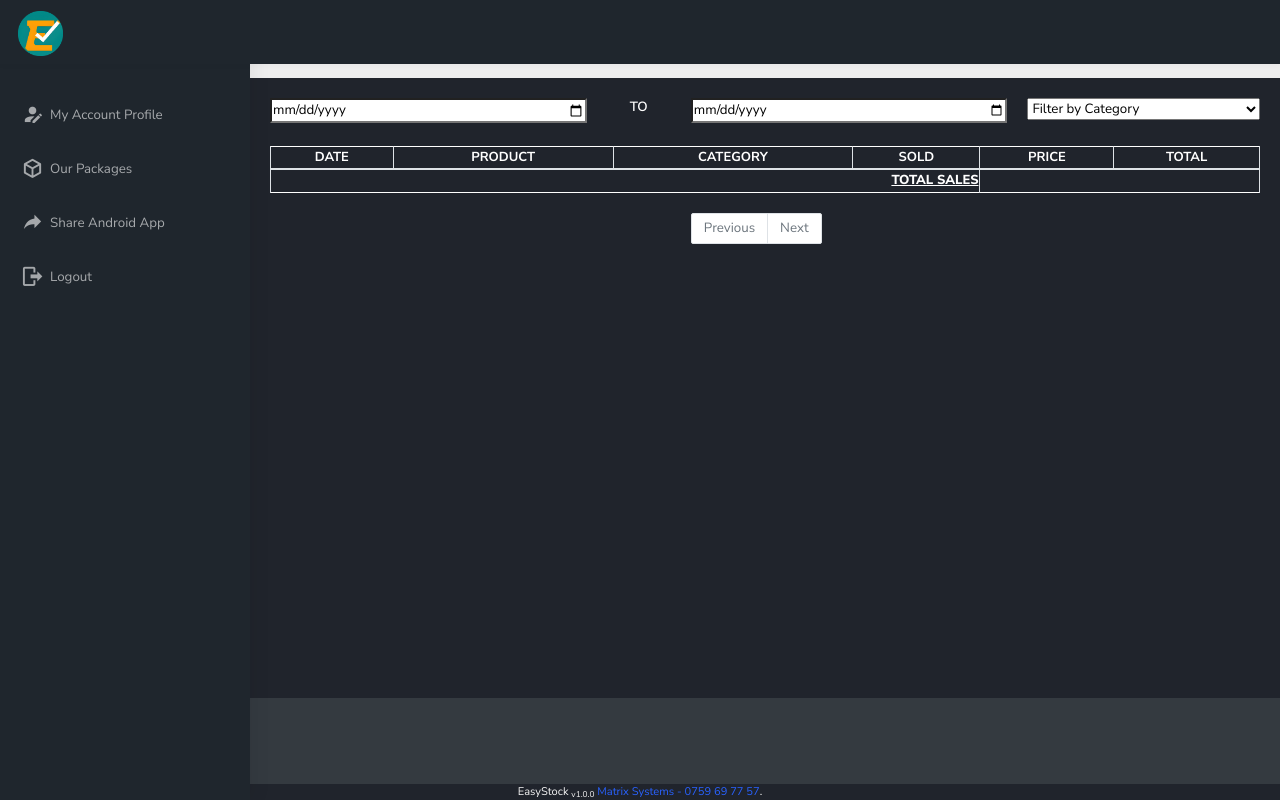
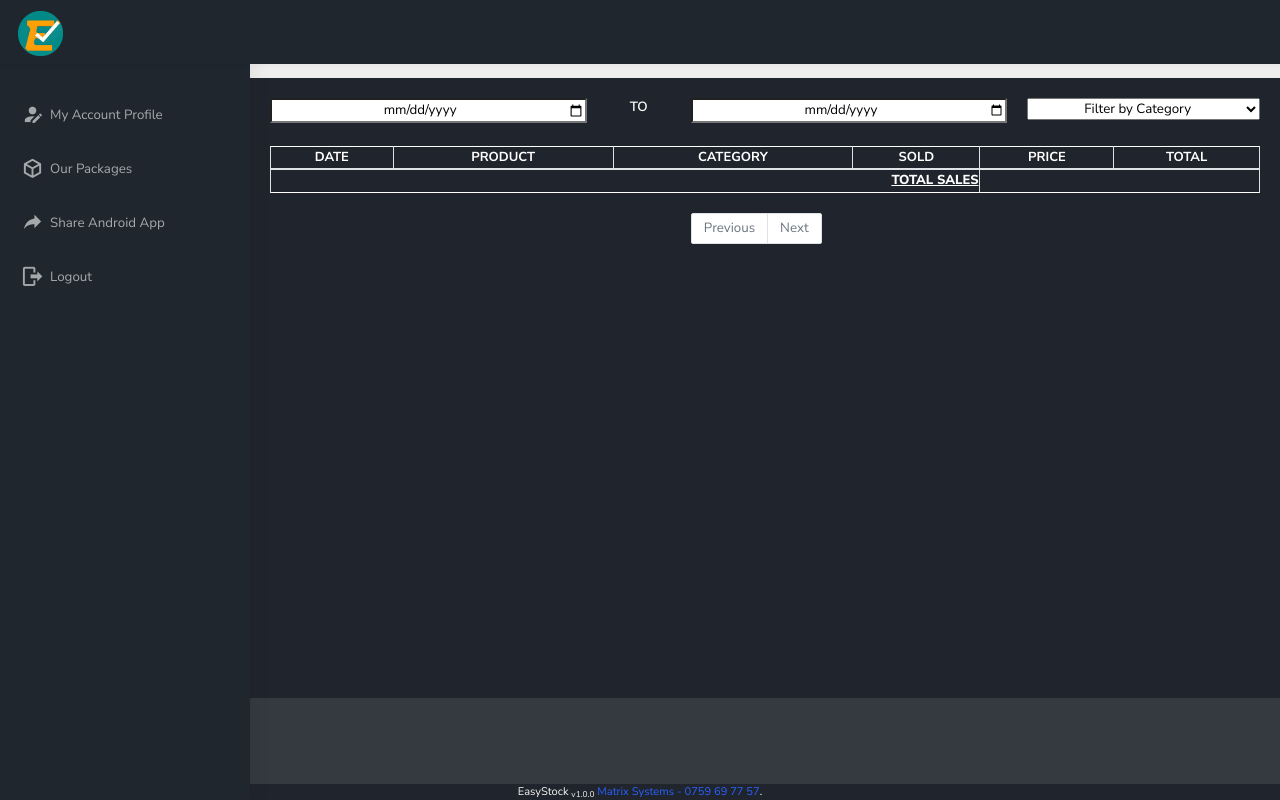
Before and after one commit to dennis-mutethia/easy-stock, a Python web app: template templates/reports/sales-report.html in a window 1280 px wide. Run offline with Jinja, Linux system fonts and the light colour scheme; the template is opened without the code that fills it, so the values that code supplies are empty.

Commit message:
class="text-center"

```diff
--- a/templates/reports/expenses-report.html
+++ b/templates/reports/expenses-report.html
@@ -8,14 +8,14 @@
     <form id="filter-frm" method="GET" class="row">
         <input type="hidden" id="page" name="page" value="{{ page }}" />
         <div class="col-5">
-            <input onchange="applyFilter(1)" style="height: 25px" type="date" id="from_date" name="from_date"
+            <input class="text-center" onchange="applyFilter(1)" style="height: 25px" type="date" id="from_date" name="from_date"
                 required="required" value="{{ from_date }}" max="{{ current_date }}" />
         </div>
         <div class="col-2 text-center">
             <label class="text-white">TO</label>
         </div>
         <div class="col-5">
-            <input onchange="applyFilter(1)" style="height: 25px" type="date" id="to_date" name="to_date"
+            <input class="text-center" onchange="applyFilter(1)" style="height: 25px" type="date" id="to_date" name="to_date"
                 required="required" value="{{ to_date }}" max="{{ current_date }}" />
         </div>
     </form><br />
--- a/templates/reports/profit-report.html
+++ b/templates/reports/profit-report.html
@@ -8,14 +8,14 @@
     <form id="filter-frm" method="GET" class="row">
         <input type="hidden" id="page" name="page" value="{{ page }}" />
         <div class="col-5">
-            <input onchange="applyFilter(1)" style="height: 25px" type="date" id="from_date" name="from_date"
+            <input class="text-center" onchange="applyFilter(1)" style="height: 25px" type="date" id="from_date" name="from_date"
                 required="required" value="{{ from_date }}" max="{{ current_date }}" />
         </div>
         <div class="col-2 text-center">
             <label class="text-white">TO</label>
         </div>
         <div class="col-5">
-            <input onchange="applyFilter(1)" style="height: 25px" type="date" id="to_date" name="to_date"
+            <input class="text-center" onchange="applyFilter(1)" style="height: 25px" type="date" id="to_date" name="to_date"
                 required="required" value="{{ to_date }}" max="{{ current_date }}" />
         </div>
     </form><br />
--- a/templates/reports/purchases-report.html
+++ b/templates/reports/purchases-report.html
@@ -8,18 +8,18 @@
     <form id="filter-frm" method="GET" class="row">
         <input type="hidden" id="page" name="page" value="{{ page }}" />
         <div class="col-4">
-            <input onchange="applyFilter(1)" style="height: 25px" type="date" id="from_date" name="from_date"
+            <input class="text-center" onchange="applyFilter(1)" style="height: 25px" type="date" id="from_date" name="from_date"
                 required="required" value="{{ from_date }}" max="{{ current_date }}" />
         </div>
         <div class="col-1 text-center">
             <label class="text-white">TO</label>
         </div>
         <div class="col-4">
-            <input onchange="applyFilter(1)" style="height: 25px" type="date" id="to_date" name="to_date"
+            <input class="text-center" onchange="applyFilter(1)" style="height: 25px" type="date" id="to_date" name="to_date"
                 required="required" value="{{ to_date }}" max="{{ current_date }}" />
         </div>
         <div class="col-3">
-            <select onchange="applyFilter()" name="category_id" id="category_id" style="width: 100%;">
+            <select class="text-center" onchange="applyFilter()" name="category_id" id="category_id" style="width: 100%;">
                 <option value="0">Filter by Category</option>
                 {% for product_category in product_categories %}
                 <option value="{{ product_category.id }}" {% if product_category.id == category_id %} selected {% endif %}>{{ product_category.name }}</option>
--- a/templates/reports/sales-report.html
+++ b/templates/reports/sales-report.html
@@ -8,27 +8,24 @@
     <form id="filter-frm" method="GET" class="row">
         <input type="hidden" id="page" name="page" value="{{ page }}" />
         <div class="col-4">
-            <input onchange="applyFilter(1)" style="height: 25px" type="date" id="from_date" name="from_date"
+            <input class="text-center" onchange="applyFilter(1)" style="height: 25px" type="date" id="from_date" name="from_date"
                 required="required" value="{{ from_date }}" max="{{ current_date }}" />
         </div>
         <div class="col-1 text-center">
             <label class="text-white">TO</label>
         </div>
         <div class="col-4">
-            <input onchange="applyFilter(1)" style="height: 25px" type="date" id="to_date" name="to_date"
+            <input class="text-center" onchange="applyFilter(1)" style="height: 25px" type="date" id="to_date" name="to_date"
                 required="required" value="{{ to_date }}" max="{{ current_date }}" />
         </div>
         <div class="col-3">
-            <select onchange="applyFilter()" name="category_id" id="category_id" style="width: 100%;">
+            <select class="text-center" onchange="applyFilter()" name="category_id" id="category_id" style="width: 100%;">
                 <option value="0">Filter by Category</option>
                 {% for product_category in product_categories %}
                 <option value="{{ product_category.id }}" {% if product_category.id == category_id %} selected {% endif %}>{{ product_category.name }}</option>
                 {% endfor %}
             </select>
         </div>
-        <!-- <div class="col-1 text-right">
-            <button type="submit" name="download" value="1" class="btn btn-xs btn-primary" style="width: 100%;">Export To PDF</button>
-        </div> -->
     </form><br />
     <table class="table-bordered table-striped">
         <thead>
```
Also changed, not shown: templates/reports/statement-of-account.html (+2 -5 lines), templates/reports/stock-report.html (+3 -6 lines).
